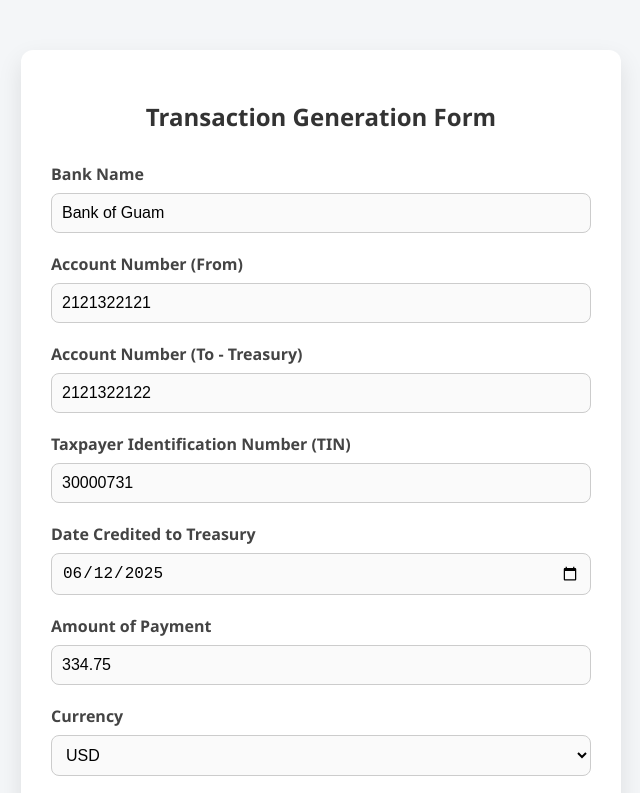
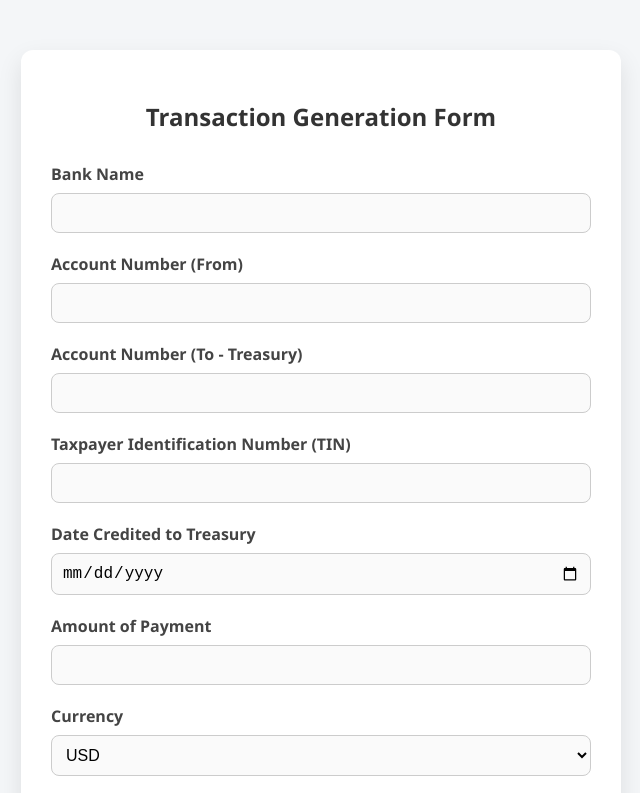
Before and after one commit to sen-developer/nacha, a plain HTML site: page index.html in a window 1280 px wide. Shown: the top 793 px of the page, without its empty margins (319-959 px from the left). Drawn offline with Linux system fonts and the light colour scheme.

Commit message:
Update index.html

```diff
--- a/index.html
+++ b/index.html
@@ -11,32 +11,32 @@
     <form id="myForm">
         <div class="form-group">
             <label for="bankName">Bank Name</label>
-            <input type="text" id="bankName" name="bankName" value="Bank of Guam" required>
+            <input type="text" id="bankName" name="bankName" value="" required>
         </div>
 
         <div class="form-group">
             <label for="accountFrom">Account Number (From)</label>
-            <input type="text" id="accountFrom" name="accountFrom" value="2121322121" maxlength="10" required>
+            <input type="text" id="accountFrom" name="accountFrom" value="" maxlength="10" required>
         </div>
 
         <div class="form-group">
             <label for="accountTo">Account Number (To - Treasury)</label>
-            <input type="text" id="accountTo" name="accountTo" value="2121322122" maxlength="10" required>
+            <input type="text" id="accountTo" name="accountTo" value="" maxlength="10" required>
         </div>
 
         <div class="form-group">
             <label for="tin">Taxpayer Identification Number (TIN)</label>
-            <input type="text" id="tin" name="tin" value="30000731" required>
+            <input type="text" id="tin" name="tin" value="" required>
         </div>
 
         <div class="form-group">
             <label for="dateCredited">Date Credited to Treasury</label>
-            <input type="date" id="dateCredited" name="dateCredited" value="2025-06-12" required>
+            <input type="date" id="dateCredited" name="dateCredited" value="" required>
         </div>
 
         <div class="form-group">
             <label for="amount">Amount of Payment</label>
-            <input type="number" step="0.01" id="amount" name="amount" value="334.75" required>
+            <input type="number" step="0.01" id="amount" name="amount" value="" required>
         </div>
 
         <div class="form-group">
@@ -73,7 +73,7 @@
             </select>
         </div>
 
-        <button type="submit" id="create">Submit</button>
+        <button type="submit" id="create">Create</button>
     </form>
 </div>
 
```
